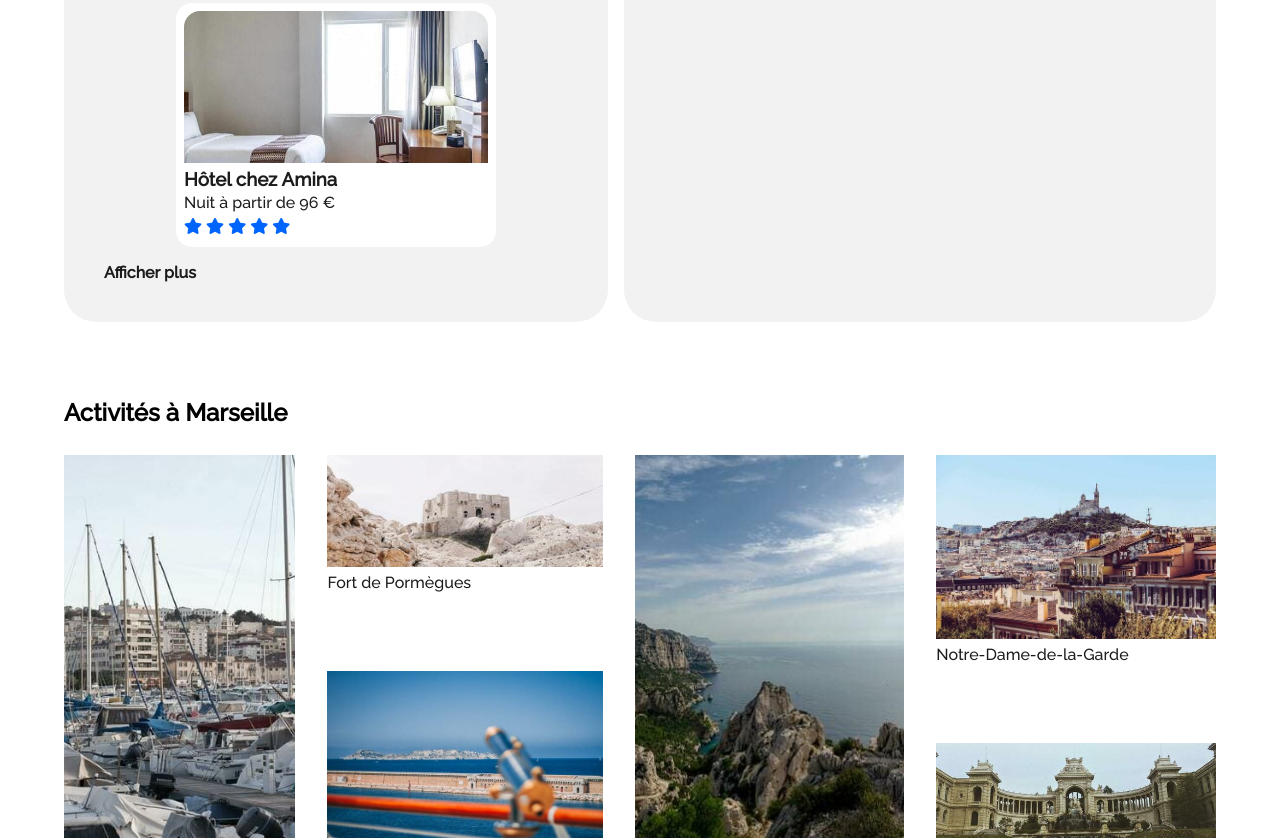
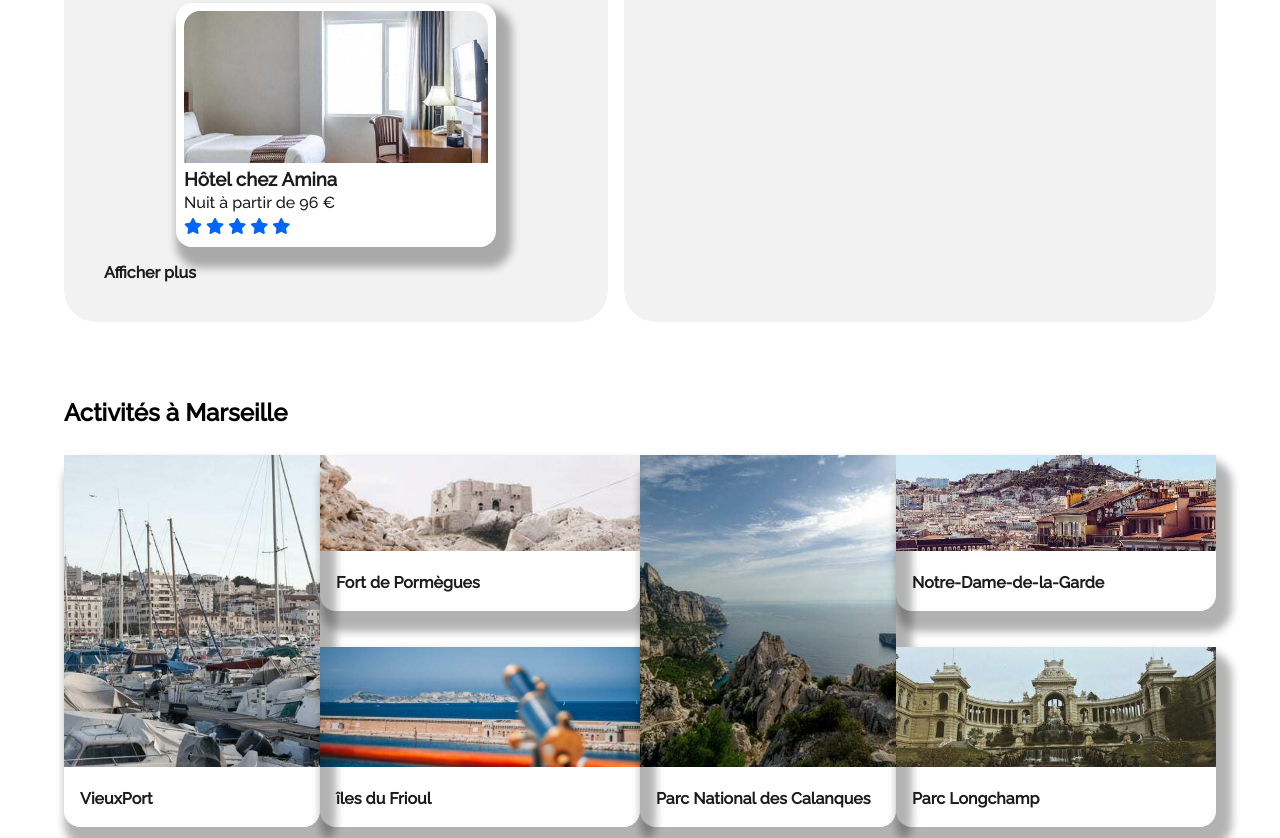
Before and after one commit to JeremiePermentier/JeremiePermentier_2_04122020, a plain HTML site: page index.html in a window 1280 px wide. Shown: the part 1962-2800 px from the top of the page. Drawn offline with Linux system fonts and the light colour scheme.

Commit message:
Modification du css pour le bloc activités

```diff
--- a/css/style.css
+++ b/css/style.css
@@ -186,6 +186,7 @@ header{
         margin: 1rem;
         border-radius: 1rem;
         background-color: var(--secondColorText);
+        box-shadow: 0.5rem 0.8rem 0.5rem 0.5rem rgba(0, 0, 0, .3);
     }
         .accommodation__card--figure > img{
             width: 100%;
@@ -222,6 +223,7 @@ header{
         margin: 1rem;
         border-radius: 1rem;
         background-color: var(--secondColorText);
+        box-shadow: 0.5rem 0.8rem 0.5rem 0.5rem rgba(0, 0, 0, .3);
     }
     .popular__card{
         display: flex;
@@ -246,13 +248,149 @@ header{
 .activities__heading{
     padding: 1.75rem 0;
 }
+.activities__grid{
+    display: flex;
+    justify-content: space-between;
+}
+.activities__card{
+    box-shadow: 0.5rem 0.8rem 0.5rem 0.5rem rgba(0, 0, 0, .3);
+    display: block;
+    border-radius: 1rem;
+    width: 40vh;
+
+}
+.activities__card > figure{
+    height: fit-content;
+}
+.activities__card > figure > figcaption{
+    font-weight: bold;
+    padding: 1rem;
+}
+.activities__card > figure > img{
+    width: 100%;
+    object-fit: cover;
+    height: fit-content;
+}
+.a > figure >img{
+    height: 39vh;
+}
+.b > figure >img{
+    height: 12vh;
+}
+.c > figure >img{
+    height: 15vh;
+}
+.d > figure >img{
+    height: 39vh;
+}
+.e > figure >img{
+    height: 12vh;
+}
+.f > figure >img{
+    height: 15vh;
+}
+.activities__container{
+    display: flex;
+    flex-direction: column;
+    justify-content: space-between;
+}
+
+
+
+
+
+
+
+
+
+
+
+
+
+
+
+
+
+
+
+
+
+
+
+
+
+
+
+
+
+
+
+
+
+
+
+
+
+
+
+
+
+
+
+
+
+
+
+/*
+.activities__card{
+
+    border-radius: 1rem;
+}
 .activities__card > figure > img{
     width: 100%;
     height: 100%;
     object-fit: cover;
+    border-radius: 1rem 1rem 0 0;
 }
-.activities__card > figure{
+.activities__grid{
+    display: grid;
+    gap: 2rem;
+    grid-template-rows: repeat(6, 2.5rem);
+}
+figure:nth-child(1n){
+    grid-column: 1/1;
+    grid-row: 1/7;
+    box-shadow: 0.5rem 0.8rem 0.5rem 0.5rem rgba(0, 0, 0, .3);
+    border-radius: 1rem;
+}
+.activities__card:nth-child(2n){
+    grid-column: 2/2;
+    grid-row: 1/3;
+}
+.activities__card:nth-child(3n){
+    grid-column: 2/2;
+    grid-row: 4/7;
+}
+.activities__card:nth-child(4n){
+    grid-column: 3/3;
+    grid-row: 1/7;
+}
+.activities__card:nth-child(5n){
+    grid-column: 4/4;
+    grid-row: 1/4;
+}
+.activities__card:nth-child(6n){
+    grid-column: 4/4;
+    grid-row: 5/7;
+}
+.activities__card > div > figcaption{
+    font-weight: bold;
+}
+/*.activities__card > div > img{
+    width: 100%;
     height: 100%;
+    object-fit: cover;
+    border-radius: 1rem 1rem 0 0;
 }
 .activities__grid{
     display: grid;
@@ -283,7 +421,7 @@ header{
 .activities__card:nth-child(6n){
     grid-column: 4/4;
     grid-row: 5/7;
-}
+}*/
 
 /* FOOTER */
 
--- a/index.html
+++ b/index.html
@@ -212,42 +212,46 @@
         <section id="activities" class="activities">
             <h2 class="activities__heading">Activités à Marseille</h2>
             <div class="activities__grid">
-                <a class="activities__card" href="#">
+                <a class="activities__card a" href="#">
                     <figure>
                         <img src="img/activites/4_small/reno-laithienne-QUgJhdY5Fyk-unsplash.jpg" alt="Vieux Port">
-                        <figcaption class="activities__card--text">Vieux Port</figcaption>
+                        <figcaption class="activities__card--text">VieuxPort</figcaption>
                     </figure>
                 </a>
-                <a class="activities__card" href="#">
+                <div class="activities__container">
+                    <a class="activities__card b" href="#">
                         <figure>
                             <img src="img/activites/4_small/paul-hermann-QFTrLdQIRhI-unsplash.jpg" alt="Fort de Pormègues">
                             <figcaption class="activities__card--text">Fort de Pormègues</figcaption>
                         </figure>
                     </a>
-                <a class="activities__card" href="#">
+                    <a class="activities__card c" href="#">
                         <figure>
                             <img src="img/activites/4_small/kevin-hikari-rV_Qd1l-VXg-unsplash.jpg" alt="îles du Frioul">
                             <figcaption class="activities__card--text">îles du Frioul</figcaption>
                         </figure>
                     </a>
-                <a class="activities__card" href="#">
+                </div>
+                <a class="activities__card d" href="#">
                     <figure>
                         <img src="img/activites/4_small/kilyan-sockalingum-NR8-cBCN3aI-unsplash.jpg" alt="Parc National des Calanques">
                         <figcaption class="activities__card--text">Parc National des Calanques</figcaption>
                     </figure>
                 </a>
-                <a class="activities__card" href="#">
+                <div class="activities__container">
+                    <a class="activities__card e" href="#">
                         <figure>
                             <img src="img/activites/4_small/florian-wehde-xW9e8gdotxI-unsplash.jpg" alt="Notre-Dame-de-la-Garde">
                             <figcaption class="activities__card--text">Notre-Dame-de-la-Garde</figcaption>
                         </figure>
                     </a>
-                <a class="activities__card" href="#">
+                    <a class="activities__card f" href="#">
                         <figure>
                             <img src="img/activites/4_small/lena-paulin-wH2-EJoDcV0-unsplash.jpg" alt="Parc Longchamp">
                             <figcaption class="activities__card--text">Parc Longchamp</figcaption>
                         </figure>
                     </a>
+                </div>
             </div>
         </section>
     </main>
```
Lines whose indentation alone changed are shown as unchanged.
